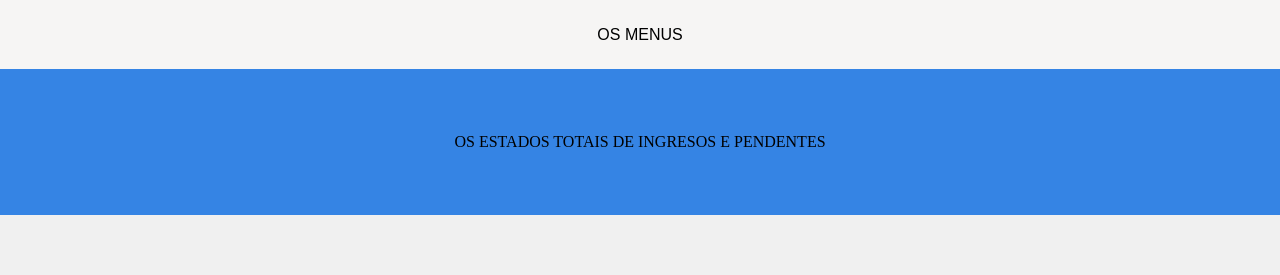
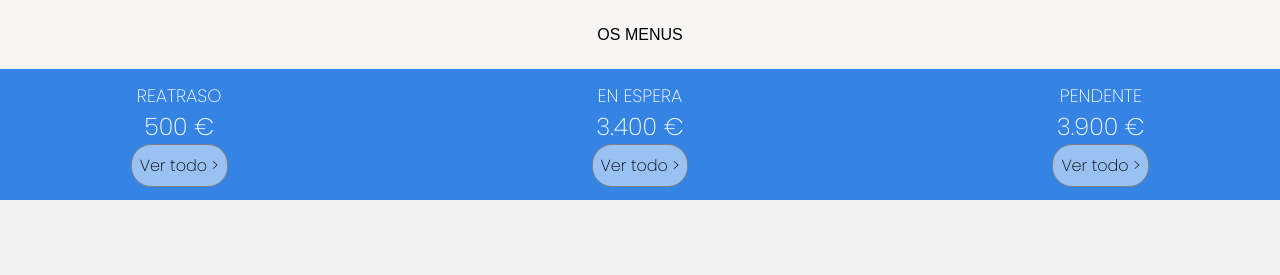
Before and after one commit to Surribas1980/cemit_cards_0, a website with bundled scripts: page static/index.html in a window 1280 px wide. Shown: the top 275 px of the page. Built offline with nearby package versions, Linux system fonts and the light colour scheme; no server answers.

Commit message:
parte de ingresos gastos

```diff
--- a/static/estilo.css
+++ b/static/estilo.css
@@ -86,16 +86,39 @@ li div[name="datos-unicos"]{
   }
     main > section:nth-child(1){
       background-color:#3584e4;
-      padding:5vw;
+      padding:1vw;
       text-align:center;
     }
+  /* BLOQUE: ingresos-pendentes */
+  .ingresos-pendentes{
+    display:flex;
+    justify-content:space-around;
+      gap:10vw;
+  }
+  .ingresos-pendentes > article {
+    font-family:'Poppins',fantasy;
+
+  }
+
   /* etiquetas */
-    span[name="money-client"]{
+    div[name="money-client"]{
       font-size:24px;
+       color:white;
+      /*padding:3vh;*/
     }
-    span[name="gastado-client"]{
+    div[name="ver-todo"]{
+      text-align:center;
       font-size:16px;
-      font-family: math;
+      border-radius:20px;
+      background-color:#99c1f1;
+      border:1px solid gray;
+      padding:1vh;
+    }
+    div[name="estado"]{
+      font-size:18px;
+      text-transform:uppercase;
+      color:white;
+      /*padding:3vh;*/
     }
     h3{
       margin:0;
--- a/static/index.html
+++ b/static/index.html
@@ -15,8 +15,23 @@
       OS MENUS
     </header>
     <main>
-      <section>
-        OS ESTADOS TOTAIS DE INGRESOS E PENDENTES
+      <section class="ingresos-pendentes">
+        <!--OS ESTADOS TOTAIS DE INGRESOS E PENDENTES-->
+        <article>
+          <div name="estado">Reatraso</div>
+          <div name="money-client">500 <span>€</span></div>
+          <div name="ver-todo">Ver todo <span>></span></div>
+        </article>
+        <article>
+          <div name="estado">En espera</div>
+          <div name="money-client">3.400 <span>€</span></div>
+          <div name="ver-todo">Ver todo <span>></span></div>
+        </article>
+        <article>
+          <div name="estado">Pendente</div>
+          <div name="money-client">3.900 <span>€</span></div>
+          <div name="ver-todo">Ver todo <span>></span></div>
+        </article>
       </section>
       <section class="facturas">
 
```
